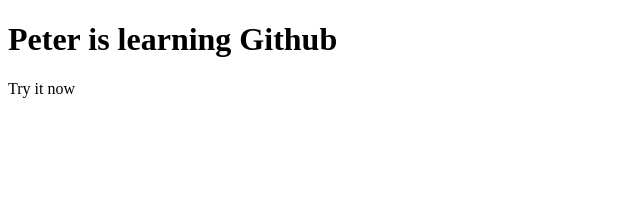
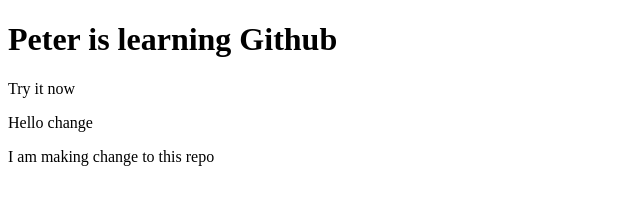
Before and after one commit to PeterLion/PeterTest, a plain HTML site: page index.html in a window 1280 px wide. Shown: the whole page, without its empty margins (0-640 px from the left). Drawn offline with Linux system fonts and the light colour scheme.

Commit message:
I update the change message

```diff
--- a/index.html
+++ b/index.html
@@ -6,5 +6,9 @@
 <body>
 	<h1>Peter is learning Github</h1>
 	<p>Try it now</p>
+	<section>
+		<header>Hello change</header>
+		<p>I am making change to this repo</p>
+	</section>
 </body>
 </html>
```
